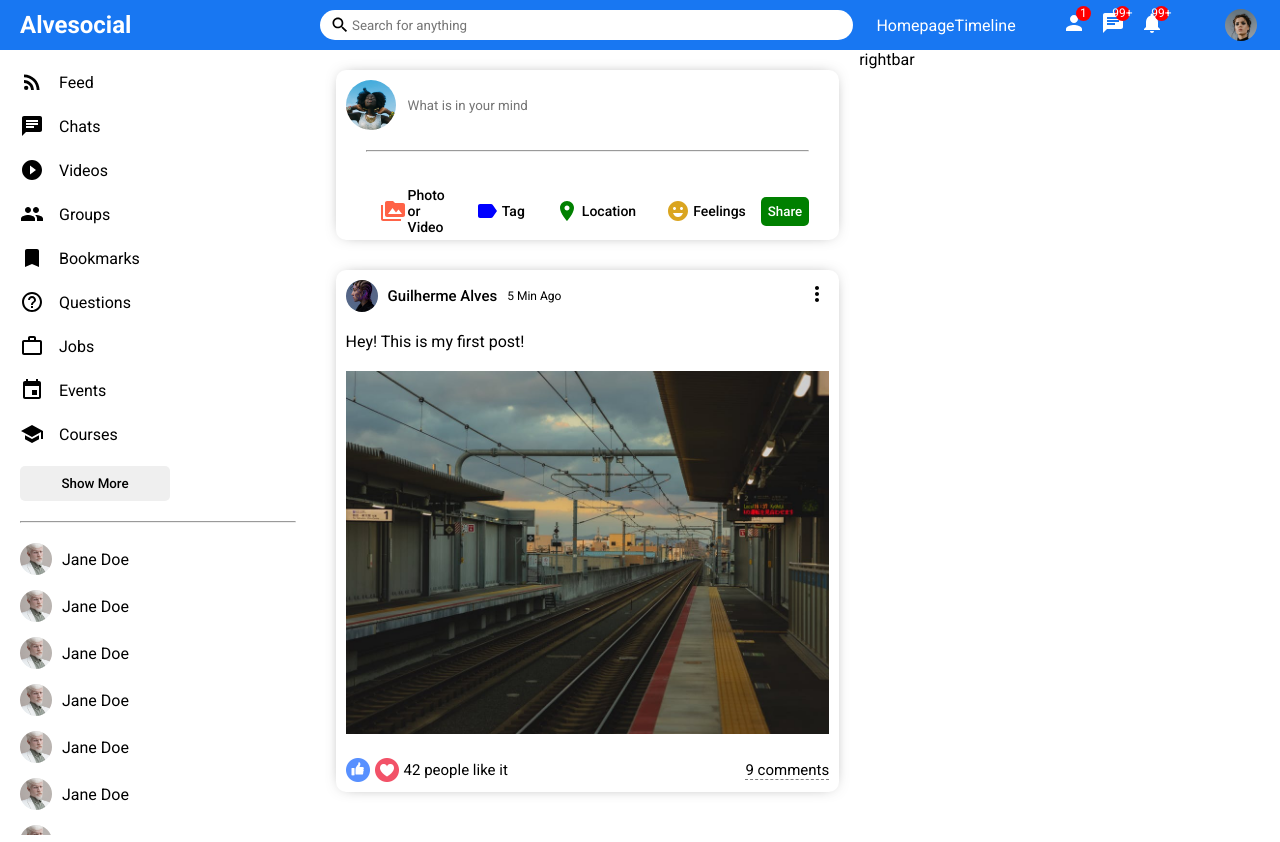
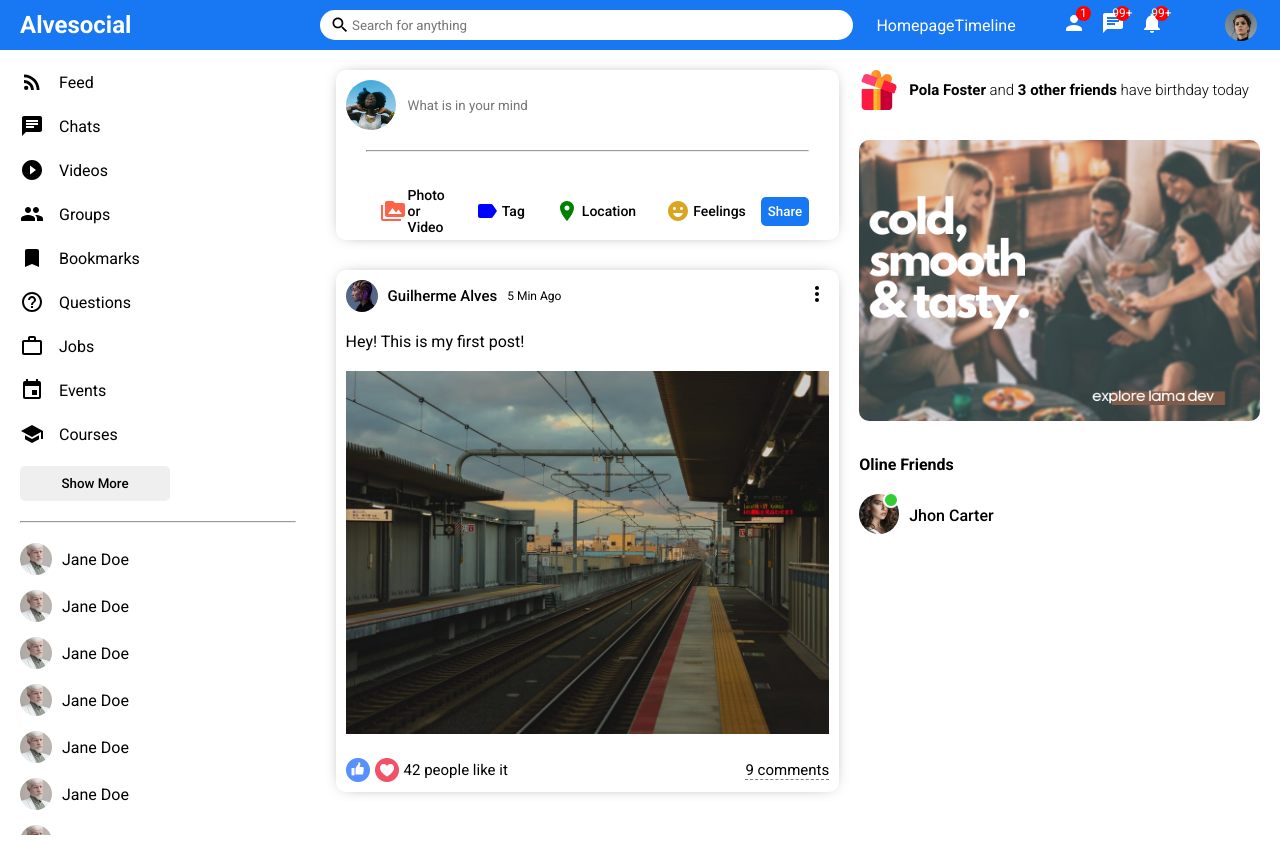
Before and after one commit to guiAlvesDeOliveira/react-node-social-media, a React (Create React App) app in the folder view/: page / in a window 1280 px wide. Built offline with nearby package versions, Linux system fonts and the light colour scheme.

Commit message:
Created rightbar component.

```diff
--- a/view/src/components/rightbar/Rightbar.js
+++ b/view/src/components/rightbar/Rightbar.js
@@ -3,7 +3,23 @@ import './rightbar.css'
 export default function Rightbar() {
     return (
         <div className='rightbar'>
-            rightbar
+            <div className='rightbarWrapper'>
+                <div className='birthdayContainer'>
+                    <img className='birthdayImg' src='/assets/gift.png' alt=''/>
+                    <span className='birthdayText'><b>Pola Foster</b> and <b>3 other friends</b> have birthday today</span>
+                </div>
+                <img src='/assets/ad.png' className='rightbarAd' alt=''/>
+                <h4 className='rightbarTitle'>Oline Friends</h4>
+                <ul className='rightbarFriendList'>
+                    <li className='rightbarFriend'>
+                        <div className='rightbarProfileImgContainer'>
+                            <img className='rightbarProfileImg' src='/assets/person/8.jpeg' alt=''/>
+                            <span className='rightbarOnline'></span>
+                        </div>
+                        <span className='rightbarUsername'>Jhon Carter</span>
+                    </li>
+                </ul>
+            </div>
         </div>
     )
 }
--- a/view/src/components/rightbar/rightbar.css
+++ b/view/src/components/rightbar/rightbar.css
@@ -1,3 +1,74 @@
 .rightbar {
     flex: 4;
 }
+
+.rightbarWrapper {
+    padding: 20px 20px  0 0;
+}
+
+.birthdayContainer {
+    display: flex;
+    align-items: center;
+
+}
+
+.birthdayImg {
+    width: 40px;
+    height: 40px;
+    margin-right: 10px;
+}
+
+.birthdayText{
+    font-weight: 300;
+    font-size: 15px;
+}
+
+.rightbarTitle {
+    margin-bottom: 20px;
+}
+
+.rightbarAd{
+    width: 100%;
+    border-radius: 10px;
+    margin: 30px 0;
+}
+
+.rightbarFriendList{
+    padding: 0;
+    margin: 0;
+    list-style: none;
+}
+
+.rightbarFriend {
+    display: flex;
+    align-items: center;
+    margin-bottom: 15px;
+}
+
+.rightbarProfileImgContainer {
+    margin-right: 10px;
+    position: relative;
+}
+
+.rightbarProfileImg {
+    width: 40px;
+    height: 40px;
+    border-radius: 50%;
+    object-fit: cover;
+}
+
+.rightbarOnline {
+    width: 12px;
+    height: 12px;
+    border-radius: 50%;
+    background-color: limegreen;
+    position: absolute;
+    top: -2px;
+    right: 0;
+    border: 2px solid white;
+}
+
+.rightbarUsername {
+    font-weight: 500;
+
+}
--- a/view/src/components/share/share.css
+++ b/view/src/components/share/share.css
@@ -2,8 +2,8 @@
     width: 100%;
     height: 170px;
     border-radius: 10px;
-    -webkit-box-shadow: 0px 0px 16px -8px rgba(0, 0, 0, 0.68);
-    box-shadow: 0px 0px 16px -8px rgba(0, 0, 0, 0.68);
+    -webkit-box-shadow: 0 0 16px -8px rgba(0, 0, 0, 0.68);
+    box-shadow: 0 0 16px -8px rgba(0, 0, 0, 0.68);
 }
 
 .shareWrapper {
@@ -69,7 +69,7 @@
     border: none;
     padding: 7px;
     border-radius: 5px;
-    background-color: green;
+    background-color: #1877f2;
     font-weight: 500;
     margin-right: 20px;
     cursor: pointer;
```
